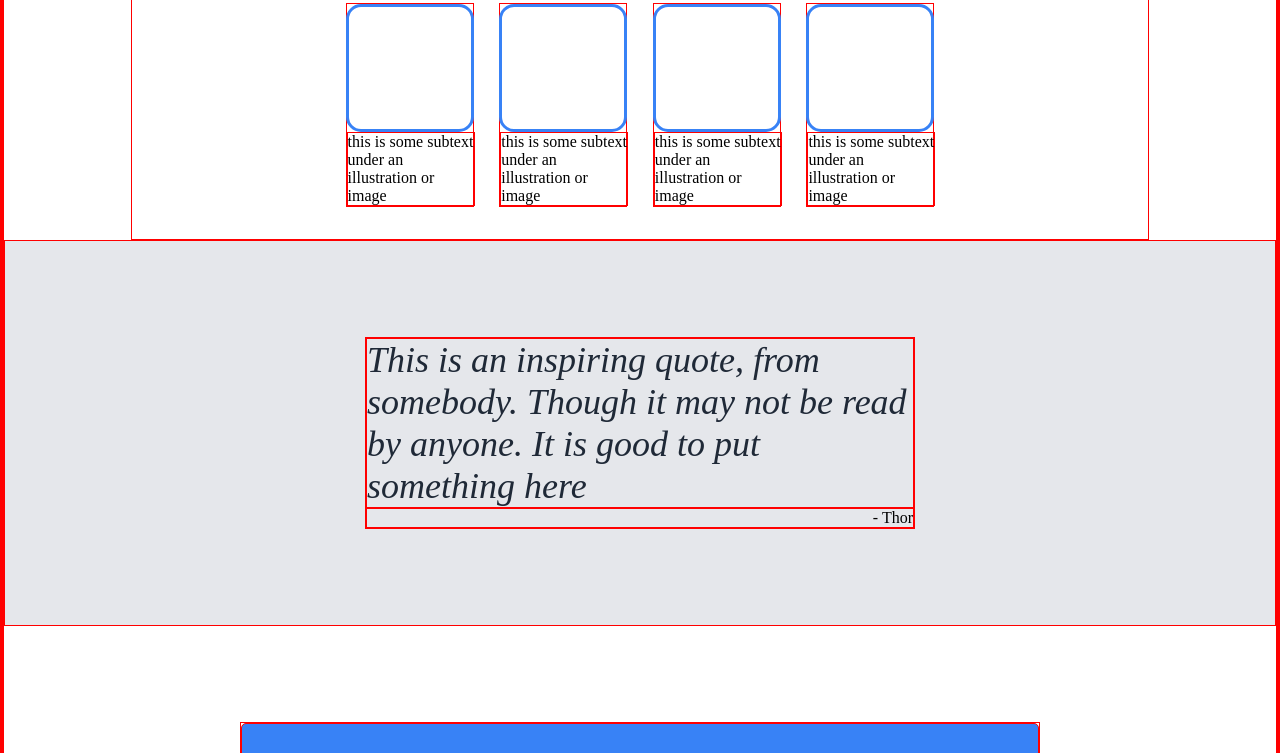
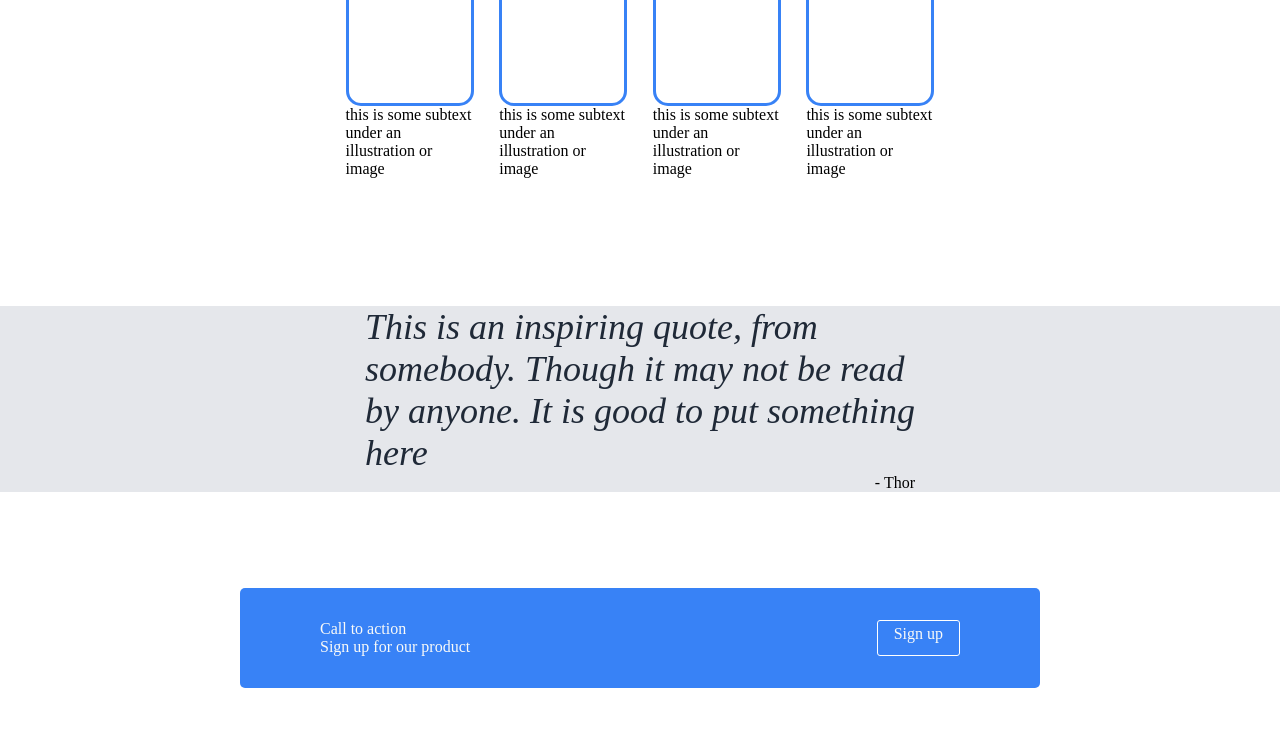
Before and after one commit to lkYu92393/odin-project-landing, a plain HTML site: page src/index.html in a window 1280 px wide. Shown: the part 409-1162 px from the top of the page. Drawn offline with Linux system fonts and the light colour scheme.

Commit message:
finalize. remove indicating borders.

```diff
--- a/src/index.css
+++ b/src/index.css
@@ -2,7 +2,7 @@
     box-sizing: border-box;
     margin:0;
     padding: 0;
-    border: 1px solid red;
+    /* border: 1px solid red; */
 }
 
 .width-limiter {
@@ -141,7 +141,7 @@
 .call-action > div {
     background-color:#3882f6;
     border-radius: 5px;
-    padding: 2rem 4rem;
+    padding: 2rem 5rem;
 }
 .call-action > div > div:nth-of-type(2) {
     border: 1px solid white;
```
